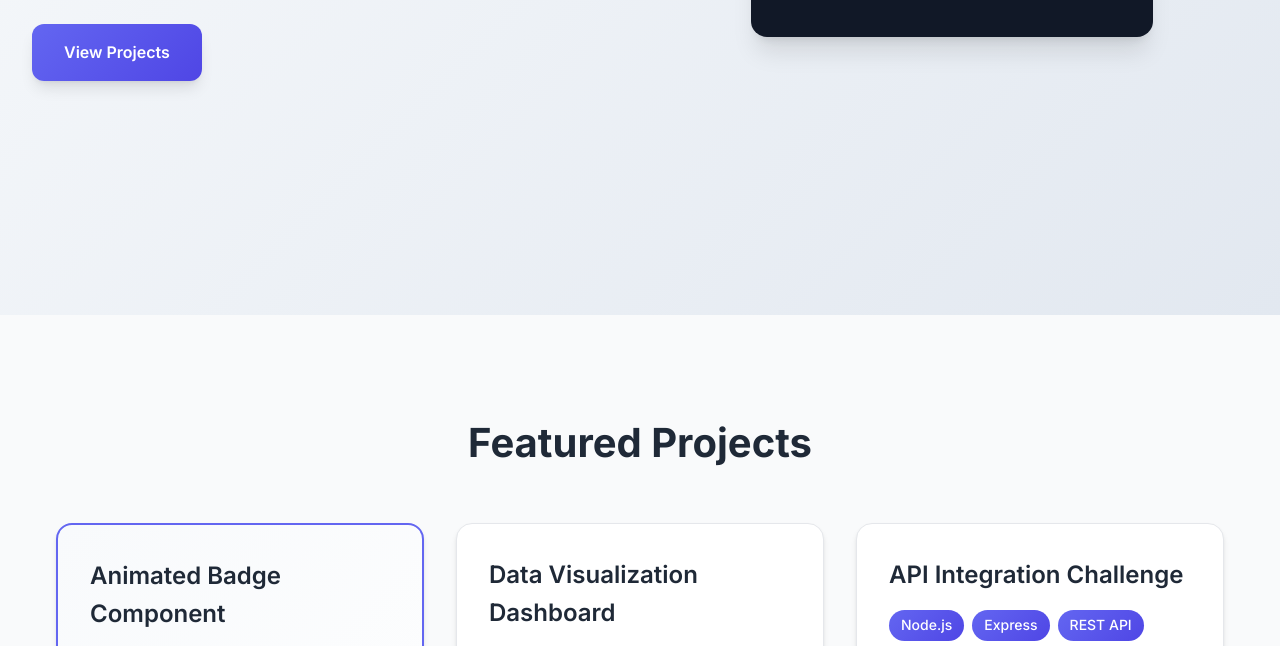
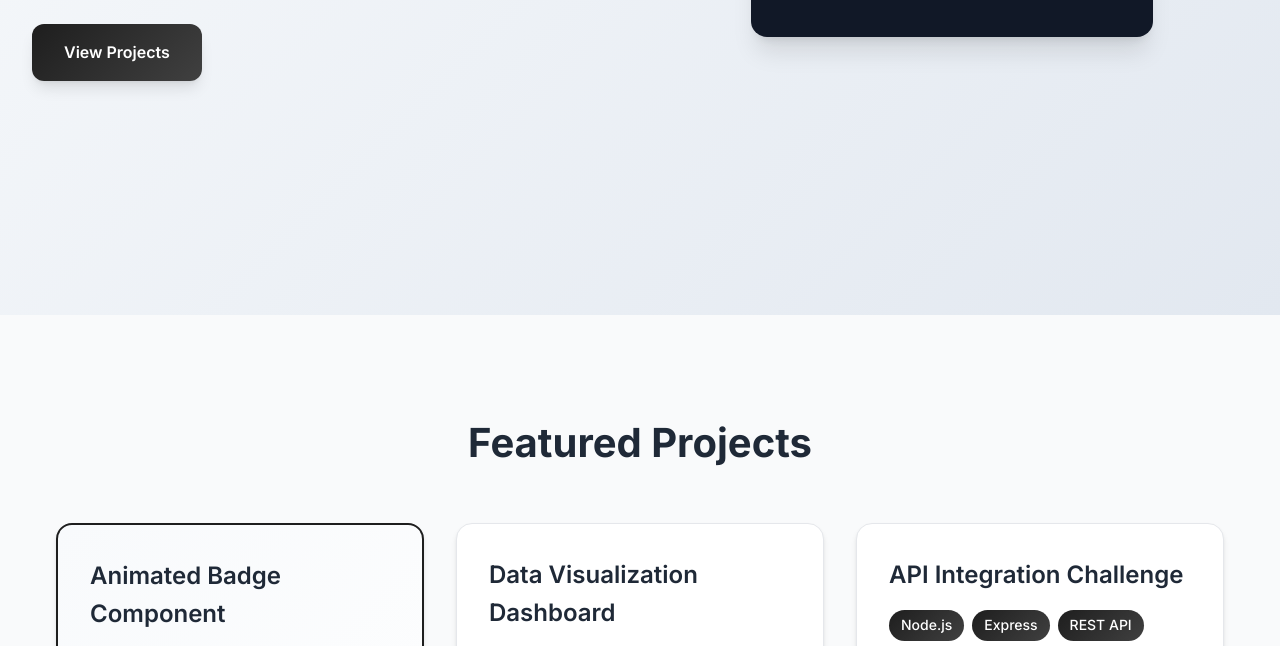
Before and after one commit to AGDigital-Chris/ag-digital-sandbox, a website: page index.html in a window 1280 px wide. Shown: the part 485-1131 px from the top of the page. Drawn offline with Linux system fonts and the light colour scheme.

Commit message:
Update styles.css

```diff
--- a/styles.css
+++ b/styles.css
@@ -6,8 +6,8 @@
 }
 
 :root {
-    --primary-color: #6366f1;
-    --primary-dark: #4f46e5;
+    --primary-color: #1e1e1e;
+    --primary-dark: #404040;
     --secondary-color: #f59e0b;
     --accent-color: #10b981;
     --text-primary: #1f2937;
```
